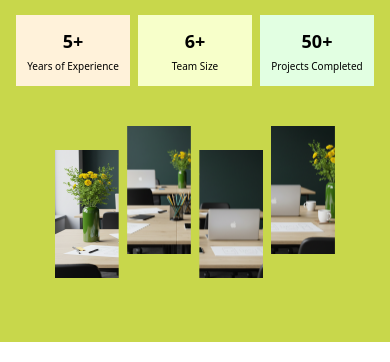
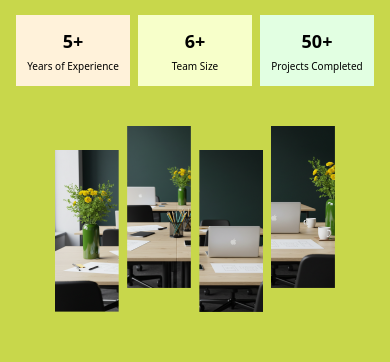
Before and after one commit to emmaagwu/d18-studio, a Next.js app: page / in a window 390 px wide. Shown: the part 1160-1522 px from the top of the page. Built offline with nearby package versions, Linux system fonts and the light colour scheme.

Commit message:
Update image layout in About component for better mobile display

```diff
--- a/components/about.tsx
+++ b/components/about.tsx
@@ -136,41 +136,55 @@ export default function About() {
             </div>
           </div>
 
-          {/* Images - Same layout as desktop but scaled for mobile */}
+          {/* Images - Fixed to show full length without cropping */}
           <div className="flex justify-center gap-2 sm:gap-3">
             {/* Image 1 - Stepped Down */}
-            <div className="flex flex-col">
+            <div className="flex flex-col items-center">
               <div className="h-6 sm:h-10"></div>
-              <div className="relative h-32 w-16 sm:h-40 sm:w-20">
+              <div className="w-16 sm:w-20">
                 <Image
                   src="/images/about1.png"
                   alt="Workspace with green wall and flowers"
-                  fill
-                  className="object-cover"
+                  width={80}
+                  height={320}
+                  className="w-full h-auto object-cover"
                 />
               </div>
             </div>
 
             {/* Image 2 - Normal Height */}
-            <div className="relative h-32 w-16 sm:h-40 sm:w-20">
-              <Image src="/images/about2.png" alt="Creative workspace setup" fill className="object-cover" />
+            <div className="w-16 sm:w-20">
+              <Image
+                src="/images/about2.png"
+                alt="Creative workspace setup"
+                width={80}
+                height={320}
+                className="w-full h-auto object-cover"
+              />
             </div>
 
             {/* Image 3 - Stepped Down */}
-            <div className="flex flex-col">
+            <div className="flex flex-col items-center">
               <div className="h-6 sm:h-10"></div>
-              <div className="relative h-32 w-16 sm:h-40 sm:w-20">
-                <Image src="/images/about3.png" alt="Laptop on wooden desk" fill className="object-cover" />
+              <div className="w-16 sm:w-20">
+                <Image
+                  src="/images/about3.png"
+                  alt="Laptop on wooden desk"
+                  width={80}
+                  height={320}
+                  className="w-full h-auto object-cover"
+                />
               </div>
             </div>
 
             {/* Image 4 - Normal Height */}
-            <div className="relative h-32 w-16 sm:h-40 sm:w-20">
+            <div className="w-16 sm:w-20">
               <Image
                 src="/images/about4.png"
                 alt="Office desk with laptop and flowers"
-                fill
-                className="object-cover"
+                width={80}
+                height={320}
+                className="w-full h-auto object-cover"
               />
             </div>
           </div>
```
